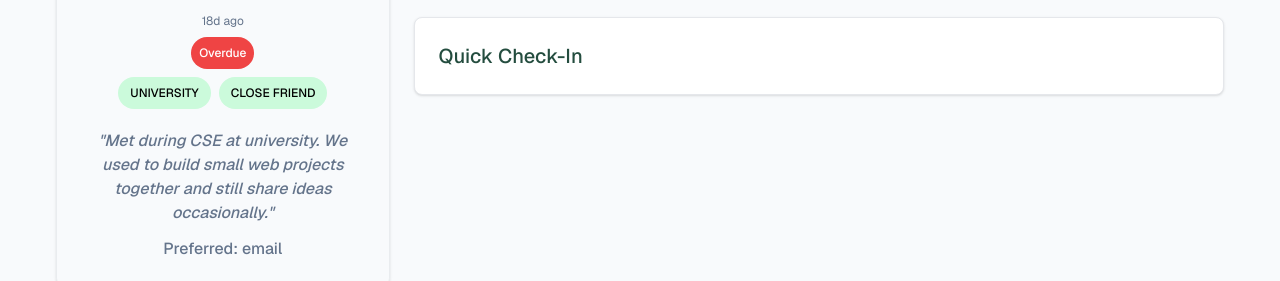
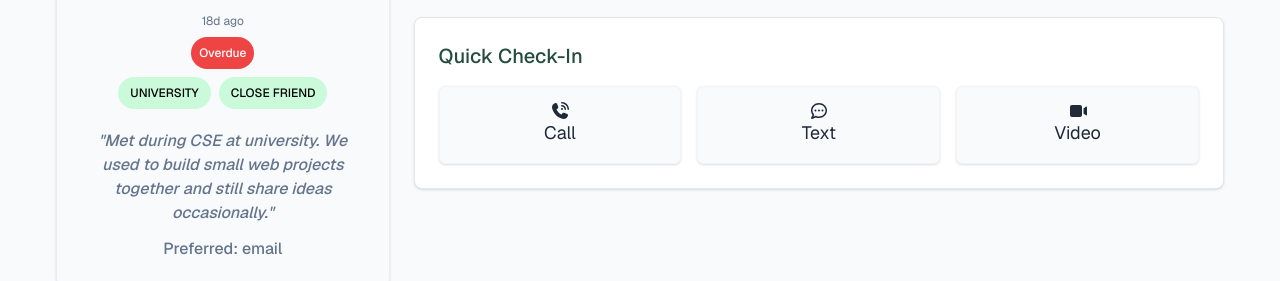
Before and after one commit to imraulwrites/basic-social-media, a React (Vite) app: page /profile/1 in a window 1280 px wide. Shown: the part 454-735 px from the top of the page. Built offline with nearby package versions, Linux system fonts and the light colour scheme.

Commit message:
completed the profile page

```diff
--- a/src/App.jsx
+++ b/src/App.jsx
@@ -2,6 +2,7 @@ import { BrowserRouter, Route, Router, Routes } from 'react-router-dom';
 import { Footer, Navbar } from './components';
 import Home from './pages/Home/Home';
 import Profile from './pages/Profile/Profile';
+import Timeline from './pages/Timeline/Timeline';
 
 function App() {
   return (
@@ -10,6 +11,7 @@ function App() {
       <Routes>
         <Route path="/" element={<Home />} />
         <Route path="/profile/:id" element={<Profile />} />
+        <Route path="/timeline" element={<Timeline />} />
       </Routes>
       <Footer />
     </>
--- a/src/pages/Profile/Profile.jsx
+++ b/src/pages/Profile/Profile.jsx
@@ -2,8 +2,8 @@ import React from 'react';
 import { useParams } from 'react-router-dom';
 import Data from '../../data/friends.json';
 import { FontAwesomeIcon } from '@fortawesome/react-fontawesome';
-import { faBell, faTrashCan } from '@fortawesome/free-regular-svg-icons';
-import { faBoxArchive } from '@fortawesome/free-solid-svg-icons';
+import { faBell, faCommentDots, faTrashCan } from '@fortawesome/free-regular-svg-icons';
+import { faBoxArchive, faPhoneVolume, faVideo } from '@fortawesome/free-solid-svg-icons';
 
 function Profile() {
   const { id } = useParams();
@@ -116,12 +116,25 @@ function Profile() {
 
           <div className="p-6 bg-white rounded-lg border border-gray-200 shadow-sm">
             <div>
-              <h3 className="text-green-light text-xl font-medium">Quick Check-In</h3>
+              <h3 className="text-green-light text-xl font-medium mb-4">Quick Check-In</h3>
             </div>
 
             {/* Call, Audio, Video Cards */}
-            <div>
-              <div></div>
+            <div className="grid grid-cols-3 gap-4">
+              <div className="bg-bg-primary rounded-md p-4 flex flex-col items-center justify-center border border-gray-100 shadow-sm text-black-txt">
+                <FontAwesomeIcon icon={faPhoneVolume} />
+                <p className="text-lg font-normal">Call</p>
+              </div>
+
+              <div className="bg-bg-primary rounded-md p-4 flex flex-col items-center justify-center border border-gray-100 shadow-sm text-black-txt">
+                <FontAwesomeIcon icon={faCommentDots} />
+                <p className="text-lg font-normal">Text</p>
+              </div>
+
+              <div className="bg-bg-primary rounded-md p-4 flex flex-col items-center justify-center border border-gray-100 shadow-sm text-black-txt">
+                <FontAwesomeIcon icon={faVideo} />
+                <p className="text-lg font-normal">Video</p>
+              </div>
             </div>
           </div>
         </div>
--- /dev/null
+++ b/src/pages/Timeline/Timeline.jsx
@@ -0,0 +1,24 @@
+import React from 'react';
+
+function Timeline() {
+  return (
+    <section>
+      <div className="py-20">
+        <div>
+          <h1>Timeline</h1>
+
+          <select name="activity" id="activity">
+            <option value="" disabled selected hidden>
+              Filter Timeline
+            </option>
+            <option value="text">Text</option>
+            <option value="call">Call</option>
+            <option value="video">Video</option>
+          </select>
+        </div>
+      </div>
+    </section>
+  );
+}
+
+export default Timeline;
```
